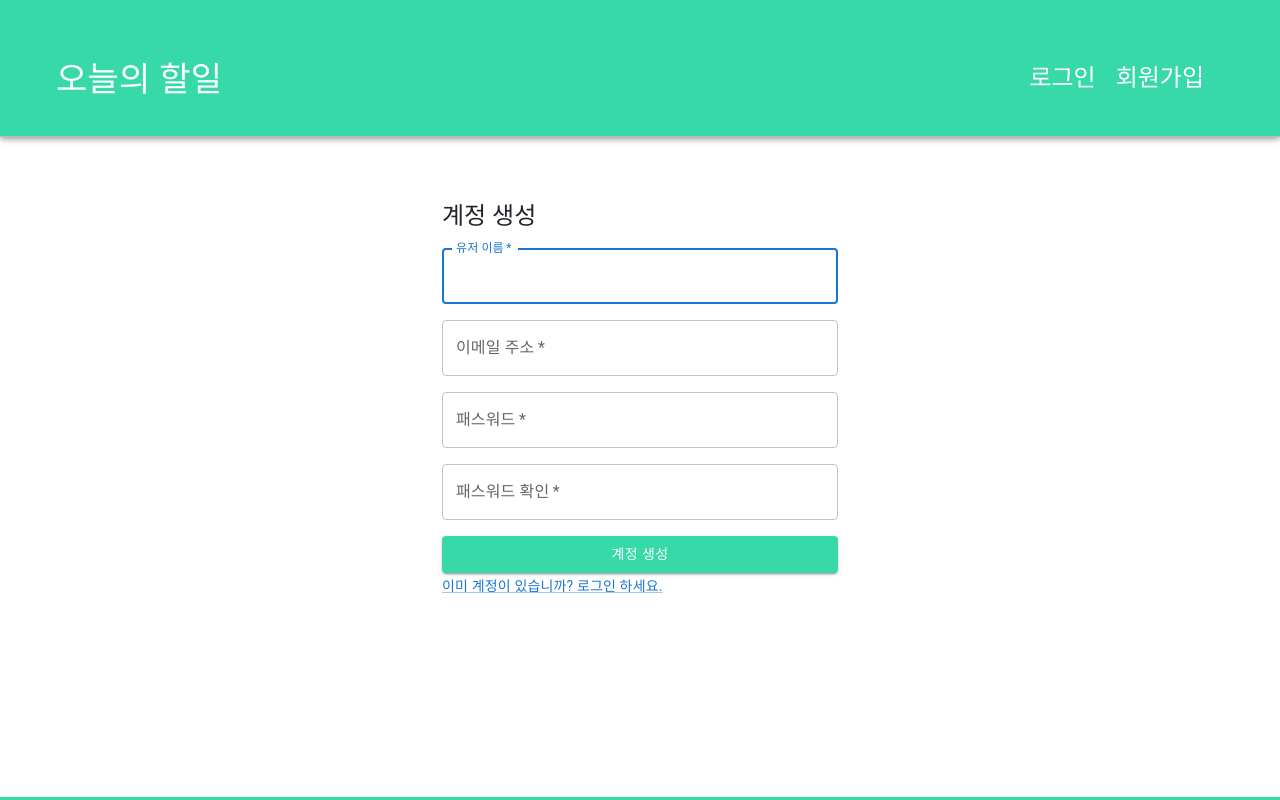
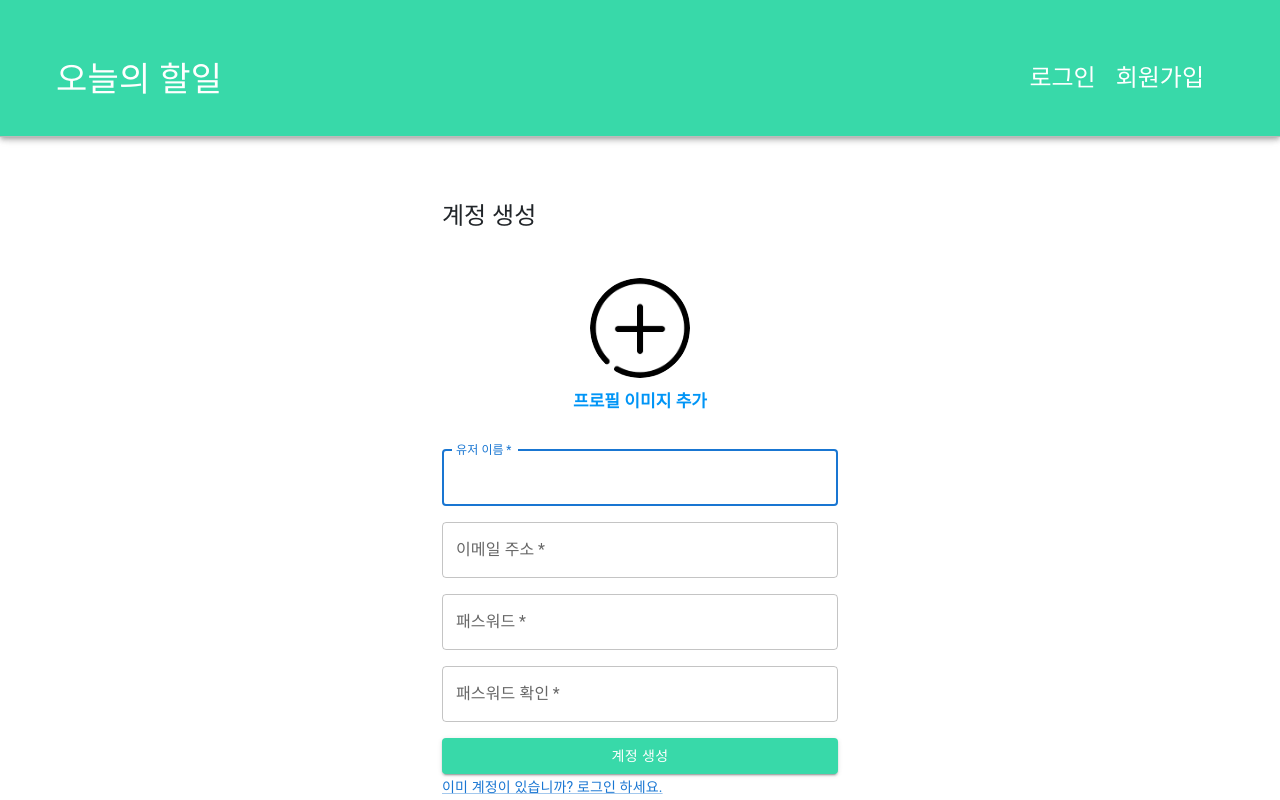
Before and after one commit to flatcalm/react-todo-app, a React (Create React App) app: page /join in a window 1280 px wide. Shown: the top 800 px of the page. Built offline with nearby package versions, Linux system fonts and the light colour scheme.

Commit message:
# 16. 프로필 이미지 처리 중...

```diff
--- a/src/App.js
+++ b/src/App.js
@@ -1,4 +1,5 @@
 import { Route, Routes } from 'react-router-dom';
+import './App.css';
 import Footer from './components/layout/Footer';
 import Header from './components/layout/Header';
 import TodoTemplate from './components/todo/TodoTemplate';
--- a/src/components/user/Join.js
+++ b/src/components/user/Join.js
@@ -1,4 +1,4 @@
-import React, { useContext, useEffect, useState } from 'react'
+import React, { useContext, useEffect, useRef, useState } from 'react'
 import {Button, Container, Grid,
     TextField, Typography, Link} from "@mui/material";
 
@@ -9,7 +9,12 @@
 import AuthContext from '../../util/AuthContext';
 import CustomSnackBar from '../layout/CustromSnackBar';
 
+import './Join.scss';
+
 const Join = () => {
+
+    // useRef로 태그 참조하기
+    const $fileTag = useRef();
 
     // 리다이렉트 사용하기
     const redirection = useNavigate();
@@ -220,7 +225,24 @@
             flag
         });
 
-    }
+    };
+
+    // 이미지 파일 상태변수
+    const [imgFile, setImgFile] = useState(null);
+
+    // 이미지 파일을 선택했을 때 썸네일 뿌리기
+    const showThumbnailHandler = e => {
+        // 첨부된 파일 정보
+        const file = $fileTag.current.files[0];
+
+        const reader = new FileReader();
+        reader.readAsDataURL(file);
+
+        reader.onloadend = () => {
+            setImgFile(reader.result);
+        }
+
+    };
 
     // 4개의 입력 칸이 모두 검증에 통과했는지 여부를 검사
     const isValid = () => {
@@ -230,14 +252,26 @@
             if(!flag) return false;
         }
         return true;
-    }
+    };
 
     // 회원 가입 처리 서버 요청
     const fetchSignUpPost = () => {
+
+        // JSON을 Blob 타입으로 변경 후 FormData에 넣기 (그냥 넣으면 오류 발생)
+        const userJsonBlob = new Blob(
+            [JSON.stringify(userValue)],
+            { type : 'application/json' }
+        );
+
+        // FormData 객체를 활용해서 이미지 파일과 회원정보 JSON을 하나로 묶어야 함
+        const userFormData = new FormData();
+        userFormData.append('user', userJsonBlob);
+        userFormData.append('profileImg', $fileTag.current.files[0]);
+
         fetch(API_BASE_URL, {
             method : 'POST',
-            headers : {'content-type' : 'application/json'},
-            body : JSON.stringify(userValue)
+            // FormData 객체를 보낼 때는 headers를 보내지 않아도 됨.
+            body : userFormData
         })
         .then(res => {
             if(res.status === 200) {
@@ -248,8 +282,8 @@
             } else {
                 alert('서버와의 통신이 원활하지 않습니다.');
             }
-        })
-    }
+        });
+    };
 
     // 회원 가입 버튼 클릭 이벤트 핸들러
     const joinButtonClickHandler = e => {
@@ -274,6 +308,25 @@
                             <Typography component="h1" variant="h5">
                                 계정 생성
                             </Typography>
+                        </Grid>
+                        <Grid item xs={12}>
+                            <div className="thumbnail-box" onClick={() => $fileTag.current.click()}>
+                                <img
+                                    // src={require("../../assets/img/image-add.png")}
+                                    // src={imgFile ? imgFile : require("../../assets/img/image-add.png")}
+                                    src={imgFile || require("../../assets/img/image-add.png")}
+                                    alt="profile"
+                                />
+                            </div>
+                            <label className='signup-img-label' htmlFor='profile-img'>프로필 이미지 추가</label>
+                            <input
+                                id='profile-img'
+                                type='file'
+                                style={{display: 'none'}}
+                                accept='image/*'
+                                ref={$fileTag}
+                                onChange={showThumbnailHandler}
+                            />
                         </Grid>
                         <Grid item xs={12}>
                             <TextField
--- /dev/null
+++ b/src/components/user/Join.scss
@@ -0,0 +1,26 @@
+
+$img-w: 100px;
+$img-h: 100px;
+
+.thumbnail-box {
+  width: $img-w;
+  height: $img-h;
+  border-radius: 50%;
+  overflow: hidden;
+  margin: 30px auto 10px;
+  cursor: pointer;
+
+  img {
+    width: 100%;
+    height: 100%;
+  }
+}
+.signup-img-label {
+  font-weight: 700;
+  font-size: 17px;
+  color: #0095f6;
+  cursor: pointer;
+  display: block;
+  text-align: center;
+  margin-bottom: 20px;
+}
```
Also changed, not shown: src/assets/img/anonymous.jpg (added), src/assets/img/image-add.png (added).
